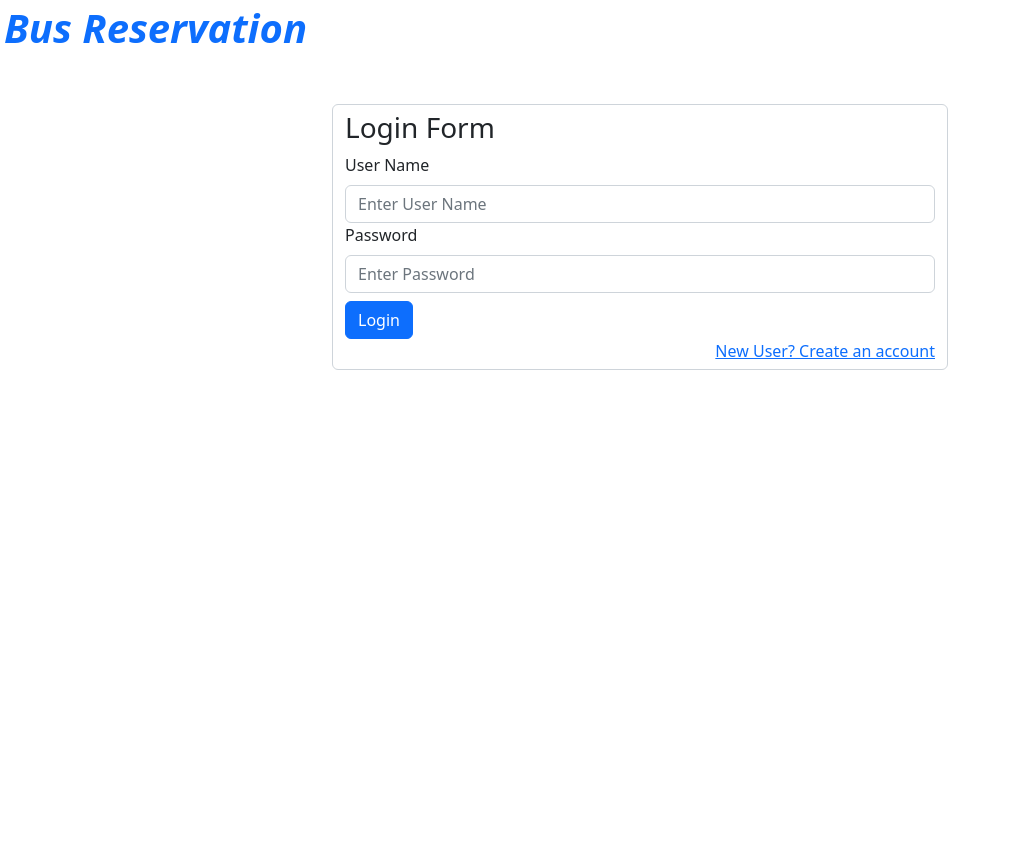
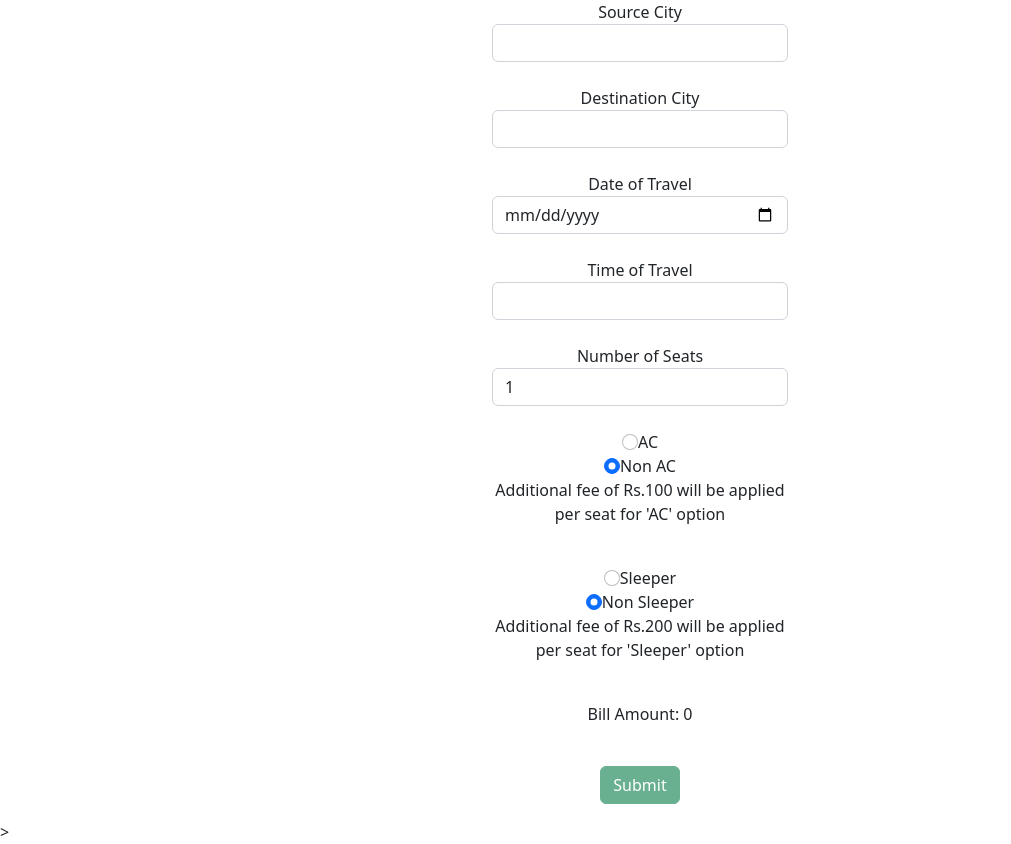
Before and after one commit to Rakmo33/bus-reservation, an Angular app: page / in a window 1280 px wide. Shown: the whole page, without its empty margins (0-1011 px from the left). Before the commit the page ends 800 px from the top, so only its background shows below. Built offline with nearby package versions, Linux system fonts and the light colour scheme.

Commit message:
Improvements in booking 2

```diff
--- a/src/app/app.component.html
+++ b/src/app/app.component.html
@@ -1,2 +1,2 @@
 
-<app-login></app-login>
+<app-booking-page></app-booking-page>>
--- a/src/app/booking-page/booking-page.component.html
+++ b/src/app/booking-page/booking-page.component.html
@@ -8,7 +8,7 @@
                 <option [ngValue]="c.name" *ngFor="let c of cityList" class="form-control">
                     {{c.name}}
                   </option>
-            </select><br>
+            </select>
             <div *ngIf='srcCity.errors && srcCity.touched' class="alert alert-danger">
               <div > Provide Source City </div>
             </div>
@@ -30,12 +30,12 @@
 
 
         <div class="form-group">
-            <span>Destination City</span>
+            <br><span>Destination City</span>
             <select required (change)="onChangeCity(contactForm)" name="destcity" class="form-control" #destCity='ngModel' ngModel>
                 <option [ngValue]="c.name" *ngFor="let c of cityList" class="form-control">
                     {{c.name}}
                   </option>
-            </select><br>
+            </select>
             <div *ngIf='destCity.errors && destCity.touched' class="alert alert-danger">
               <div > Provide Destination City </div>
             </div>
@@ -44,7 +44,7 @@
 
 
         <div class="form-group">
-            <span>Date of Travel</span>
+            <br><span>Date of Travel</span>
             <input type="date" name="date" id="date" class="form-control" min="2022-09-07" #date="ngModel" ngModel><br>
             <div *ngIf='date.errors && date.touched' class="alert alert-danger">
                 <div> Provide Date of Travel </div>
@@ -84,7 +84,8 @@
 
         <div class="form-group">
             <span>Number of Seats</span>
-            <input (change)="onChangeSeats(contactForm)"  type="number" value=1 name="seats" id="seats" class="form-control" min=1 #seats='ngModel' ngModel><br>
+            <input (change)="onChangeSeats(contactForm)"  type="number" value=1 name="seats" id="seats" class="form-control" min=1 #seats='ngModel'
+            [(ngModel)]="numSeats" ><br>
             <div *ngIf='seats.errors && seats.touched' class="alert alert-danger">
               <div > Select Number of Seats </div>
             </div>
@@ -94,9 +95,11 @@
 
 
       <p>
-        <input (change)="onChangeACStatus(contactForm)" class="form-check-input" type="radio" id="AC" value="AC" name="ACstatus" ngModel checked>
+        <input (change)="onChangeACStatus(contactForm)" class="form-check-input" type="radio" id="AC" value="AC" name="ACstatus"
+        [(ngModel)]="ACStatus" >
         <label class="form-check-label" for="AC">AC</label><br>
-        <input (change)="onChangeACStatus(contactForm)" class="form-check-input" type="radio" id="nonAC" value="Non AC" name="ACstatus" ngModel>
+        <input (change)="onChangeACStatus(contactForm)" class="form-check-input" type="radio" id="nonAC" value="Non AC" name="ACstatus"
+        [(ngModel)]="ACStatus" >
         <label class="form-check-label" for="nonAC">Non AC</label><br>
         <label>Additional fee of Rs.100 will be applied per seat for 'AC' option</label><br>
 
@@ -104,10 +107,10 @@
 
       <p>
         <input (change)="onChangeSleeper(contactForm)" class="form-check-input" type="radio" value="Sleeper"
-         id="sleeper" name="sleeperstatus" ngModel  >
+         id="sleeper" name="sleeperstatus" [(ngModel)]="sleeperStatus"  >
         <label for="sleeper" class="form-check-label">Sleeper</label><br>
         <input (change)="onChangeSleeper(contactForm)" class="form-check-input" type="radio" value="Non Sleeper"
-         id="nonsleeper" name="sleeperstatus" ngModel>
+         id="nonsleeper" name="sleeperstatus" [(ngModel)]="sleeperStatus">
         <label for="nonsleeper" class="form-check-label">Non Sleeper</label>
         <br><label>Additional fee of Rs.200 will be applied per seat for 'Sleeper' option</label><br>
       </p><br>
--- a/src/app/booking-page/booking-page.component.ts
+++ b/src/app/booking-page/booking-page.component.ts
@@ -19,6 +19,9 @@ export class BookingPageComponent implements OnInit {
   baseCost: number;
   ACCost:number;
   sleeperCost:number;
+  sleeperStatus:string;
+  ACStatus:string;
+  numSeats: number;
 
   constructor() {
     this.tempBill = 0;
@@ -26,6 +29,9 @@ export class BookingPageComponent implements OnInit {
     this.baseCost = 0;
     this.ACCost = 0;
     this.sleeperCost = 0;
+    this.sleeperStatus = "Non Sleeper";
+    this.ACStatus = "Non AC";
+    this.numSeats = 1;
    }
 
 
@@ -156,7 +162,9 @@ export class BookingPageComponent implements OnInit {
     else{
       this.ACCost = 0;
     }
-    this.tempBill = (this.baseCost +this.ACCost + this.sleeperCost )* this.seatsNumber ;
+    if(this.baseCost!=0){
+      this.tempBill = (this.baseCost +this.ACCost + this.sleeperCost )* this.seatsNumber ;
+    }
   }
 
   onChangeSeats(details: any){
@@ -172,7 +180,9 @@ export class BookingPageComponent implements OnInit {
     else{
       this.sleeperCost = 0;
     }
-    this.tempBill = (this.baseCost +this.ACCost + this.sleeperCost )* this.seatsNumber ;
+    if(this.baseCost!=0){
+      this.tempBill = (this.baseCost +this.ACCost + this.sleeperCost )* this.seatsNumber ;
+    }
   }
 
 }
```
